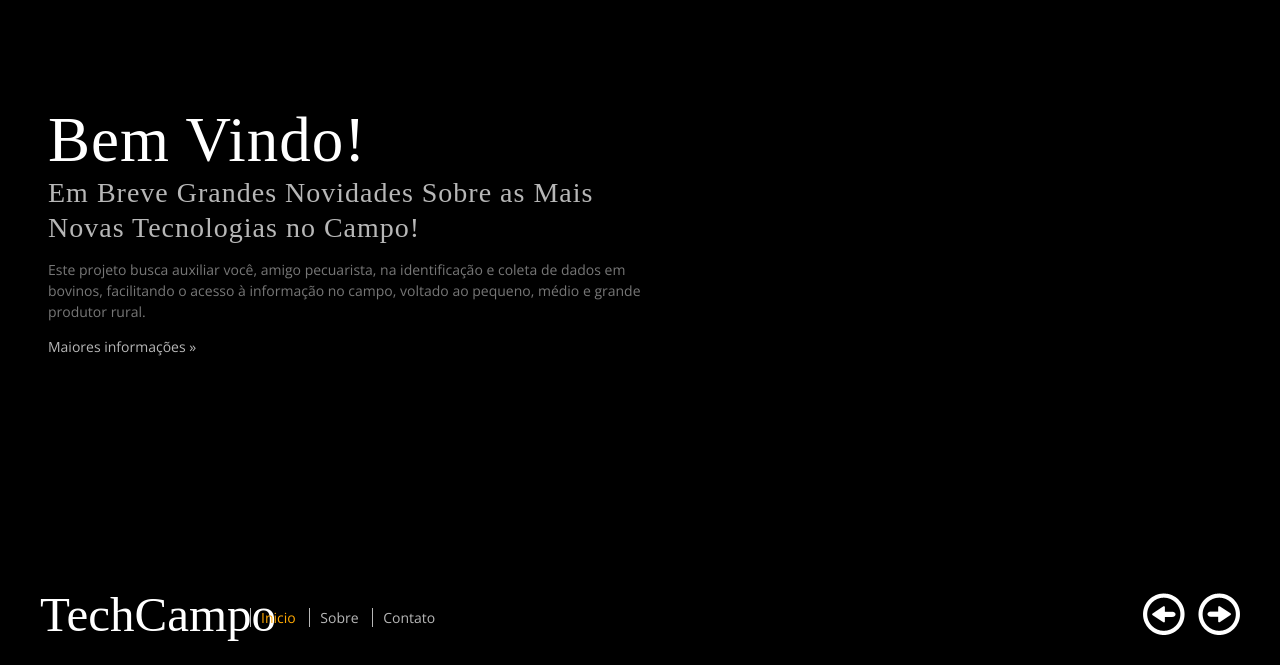
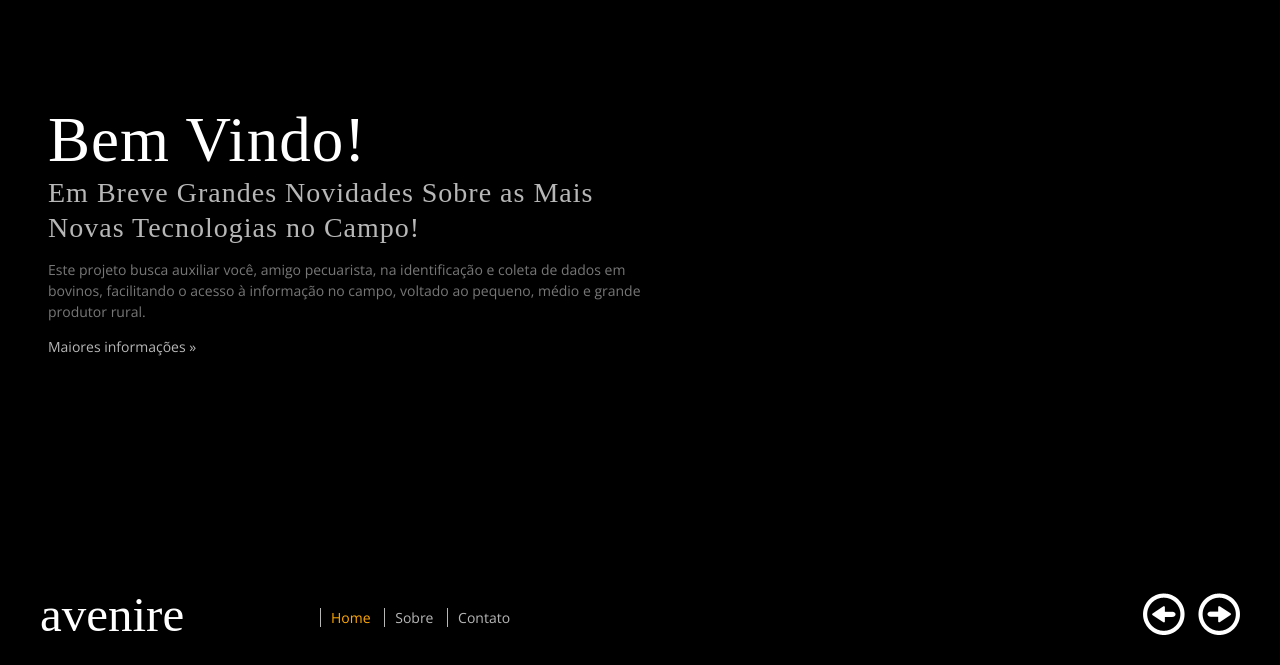
Before and after one commit to ricklimadias/ricklimadias.github.io, a plain HTML site: page index.html in a window 1280 px wide. Shown: the part 135-800 px from the top of the page. Drawn offline with nearby package versions, Linux system fonts and the light colour scheme; a web font is replaced by a local one.

Commit message:
Final1 commit

```diff
--- a/css/styles.css
+++ b/css/styles.css
@@ -71,7 +71,7 @@ a:hover {text-decoration:underline;}
 .main-nav{
 	position:absolute;
 	bottom: 23px;
-	left:210px;
+	left:280px;
 	z-index:1001;
 }
 .main-nav ul li {
--- a/index.html
+++ b/index.html
@@ -16,6 +16,13 @@
 		<link rel="stylesheet" href="css/maximage.css" type="text/css" media="screen" charset="utf-8" />
 		<link rel="stylesheet" href="css/styles.css" type="text/css" media="screen" charset="utf-8" />
 
+		<!--[if lt IE 9]><script src="http://html5shim.googlecode.com/svn/trunk/html5.js"></script><![endif]-->
+
+		<!--[if IE 6]>
+			<style type="text/css" media="screen">
+				.gradient {display:none;}
+			</style>
+		<![endif]-->
 	</head>
 	<body>
 
@@ -35,12 +42,12 @@
 		<button class="full-screen" onclick="$(document).toggleFullScreen()"></button>
 
 		<!-- Site Logo -->
-		<div id="logo">TechCampo</div>
+		<div id="logo">avenire</div>
 
 		<!-- Main Navigation -->
 		<nav class="main-nav">
 			<ul>
-				<li><a href="#home" class="active">Inicio</a></li>
+				<li><a href="#home" class="active">Home</a></li>
 				<li><a href="#about">Sobre</a></li>
 				<li><a href="#contact">Contato</a></li>
 			</ul>
```
